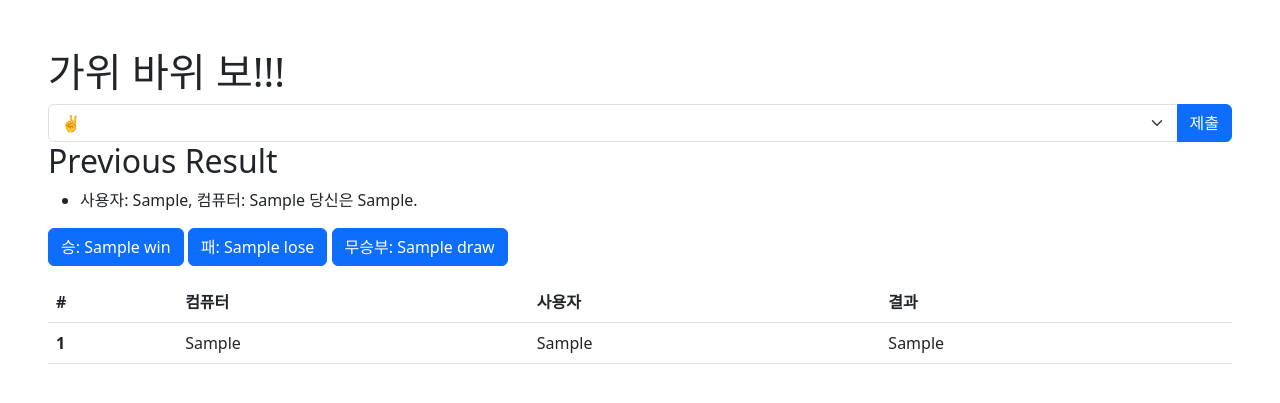
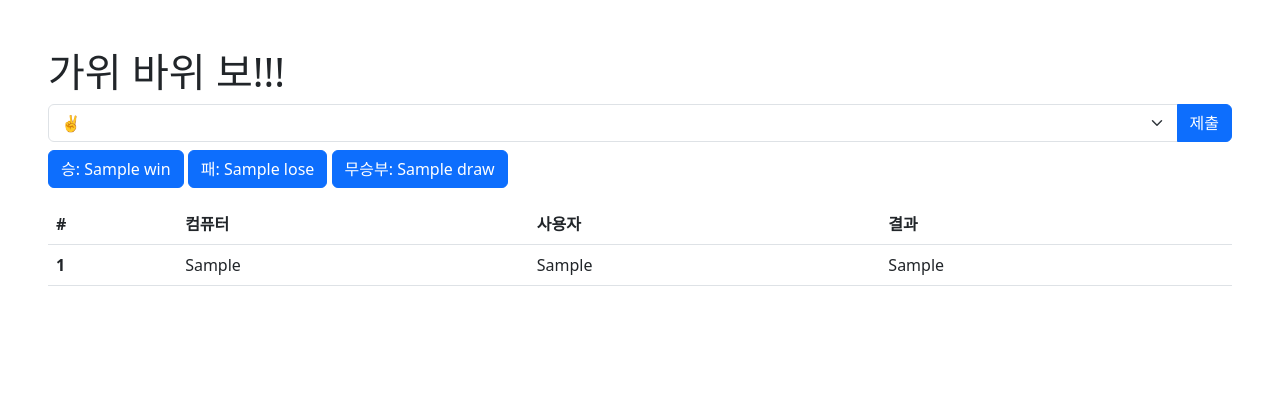
Before and after one commit to Juunsik/python_tasks, a Flask app: template rps_web/templates/index.html in a window 1280 px wide. Shown: the top 403 px of the page. Run offline with Flask 3, Linux system fonts and the light colour scheme; tables that the repository leaves empty hold one stand-in row (values such as "Sample post"); the template is opened without the code that fills it: values that come from a table or form of the project are taken from there, most other values are stand-ins (such as "Sample title", 1, 10 or a date in 2020).

Commit message:
Modify: app.py, index.html
app.py, index.html: 필요없는 부분 제거, index.html: 이전 결과가 없으면 해당 div 미출력하기

```diff
--- a/rps_web/app.py
+++ b/rps_web/app.py
@@ -50,7 +50,6 @@ def home():
     win = len(ScoreBoard.query.filter_by(result="이겼습니다").all())
     lose = len(ScoreBoard.query.filter_by(result="졌습니다").all())
     draw = len(ScoreBoard.query.filter_by(result="비겼습니다").all())
-    print(type(prev_result))
 
     record = {
         "win": win,
--- a/rps_web/templates/index.html
+++ b/rps_web/templates/index.html
@@ -24,22 +24,13 @@
       </form>
     </div>
 
-    {% if context.prev_result %}
-    <div class="border border-secondary-subtle rounded-2 p-2 mt-2 mb-2">
-      <span>{{context.prev_result[0]}}</span>
-    </div>
+    {% if context.prev_result[0] %}
+      <div class="border border-secondary-subtle rounded-2 p-2 mt-2 mb-2">
+        <span>{{context.prev_result[0]}}</span>
+      </div>
     {% endif %}
 
-    {% if prev_result %}
-    <h2>Previous Result</h2>
-    <ul>
-        {% for result in prev_result %}
-            <li>{{ result }}</li>
-        {% endfor %}
-    </ul>
-    {% endif %}
-
-    <div class='mb-3'>
+    <div class='mt-2 mb-3'>
       <span class="btn btn-primary">승: {{ context.win }}</span>
       <span class="btn btn-primary">패: {{ context.lose }}</span>
       <span class="btn btn-primary">무승부: {{ context.draw }}</span>
```
